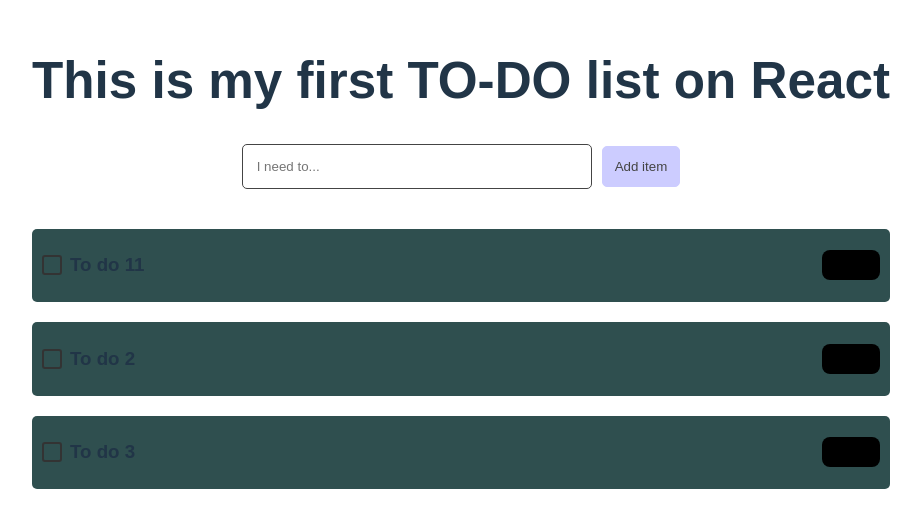
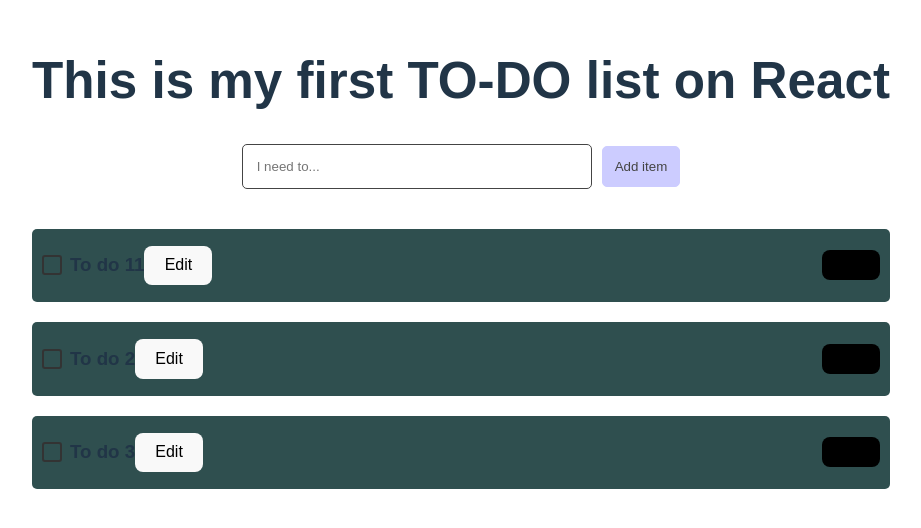
Before and after one commit to KachmarOleg/to-do-my-own, a React (Vite) app: page / in a window 1280 px wide. Shown: the part 136-664 px from the top of the page, without its empty margins (179-1100 px from the left). Built offline with nearby package versions, Linux system fonts and the light colour scheme.

Commit message:
refactor: split App into components

```diff
--- a/src/App.jsx
+++ b/src/App.jsx
@@ -1,90 +1,48 @@
-import { useState, useId } from "react";
-import viteLogo from "/vite.svg";
+import { useState } from "react";
 import todoList from "./data";
 import "./App.css";
 import "./styles.scss";
 
-// Що ще треба?
-//
-// 1. Редагувати текст
-// 2. Підпункти (і вони іншим шрифтом, або не жирні хоча б)
-// 3. Колір міняти при редагуванні
-// 4. Drag and Drop пересувати айтеми
-// 5. Стилі підправити
+import ToDoItem from "./components/ToDoItem";
+import ToDoForm from "./components/ToDoForm";
 
 function App() {
   const [list, setList] = useState(todoList);
 
-  function ToDoItem({ children, dataId }) {
-    const [status, setStatus] = useState(false);
-
-    function handleChange() {
-      setStatus(!status);
-    }
-
-    return (
-      <>
-        <div className="todoItem">
-          <label className="checkbox-container">
-            <input type="checkbox" onChange={handleChange} name="status" />
-            <span className="checkbox-custom"></span>
-            <h3 className={status ? "is-done" : ""}>{children}</h3>
-            <button
-              className="remove_btn"
-              onClick={handleRemoveToDo}
-              data-id={dataId}
-            >
-              Delete
-            </button>
-          </label>
-        </div>
-      </>
-    );
-  }
-
-  function handleSubmit(event) {
-    event.preventDefault();
-
-    const data = new FormData(event.target);
-    const toDoItem = data.get("to-do-item");
-
-    const thebiggerID = list.length > 0 ? list.slice(-1)[0] : 0;
-
+  function handleAddItem(title) {
+    const thebiggerID = list.length > 0 ? list.slice(-1)[0] : { id: 0 };
     setList([
       ...list,
       {
         id: thebiggerID.id + 1,
-        Title: toDoItem,
-        is_done: true,
+        Title: title,
+        is_done: false,
       },
     ]);
-
-    return;
   }
 
-  function handleRemoveToDo(event) {
-    const toDoItemId = Number(event.target.dataset.id);
+  function handleRemoveItem(id) {
+    setList(list.filter((item) => item.id !== id));
+  }
 
-    setList(list.filter((item) => item.id !== toDoItemId));
+  function handleUpdateItem(id) {
+    console.log("Edit clicked for item id:", id);
+    // Тут ти можеш реалізувати логіку редагування
   }
 
   return (
     <>
       <h1>This is my first TO-DO list on React</h1>
-      <form onSubmit={handleSubmit}>
-        <input
-          type="text"
-          name="to-do-item"
-          placeholder="I need to..."
-          className="add-todo-field"
-        />
-
-        <input type="submit" className="add-btn" value="Add item" />
-      </form>
+      <ToDoForm onAdd={handleAddItem} />
 
       <div className="todo-items">
         {list.map((todoItem) => (
-          <ToDoItem key={todoItem.id} dataId={todoItem.id}>
+          <ToDoItem
+            key={todoItem.id}
+            dataId={todoItem.id}
+            onRemove={handleRemoveItem}
+            onEdit={handleUpdateItem}
+          >
             {todoItem.Title}
           </ToDoItem>
         ))}
--- /dev/null
+++ b/src/components/ToDoForm.jsx
@@ -0,0 +1,23 @@
+function ToDoForm({ onAdd }) {
+  function handleSubmit(event) {
+    event.preventDefault();
+    const data = new FormData(event.target);
+    const toDoItem = data.get("to-do-item");
+    onAdd(toDoItem);
+    event.target.reset();
+  }
+
+  return (
+    <form onSubmit={handleSubmit}>
+      <input
+        type="text"
+        name="to-do-item"
+        placeholder="I need to..."
+        className="add-todo-field"
+      />
+      <input type="submit" className="add-btn" value="Add item" />
+    </form>
+  );
+}
+
+export default ToDoForm;
--- a/src/components/ToDoItem.jsx
+++ b/src/components/ToDoItem.jsx
@@ -1 +1,25 @@
-//
+import { useState } from "react";
+
+function ToDoItem({ children, dataId, onRemove, onEdit }) {
+  const [status, setStatus] = useState(false);
+
+  function handleChange() {
+    setStatus(!status);
+  }
+
+  return (
+    <div className="todoItem">
+      <label className="checkbox-container">
+        <input type="checkbox" onChange={handleChange} name="status" />
+        <span className="checkbox-custom"></span>
+        <h3 className={status ? "is-done" : ""}>{children}</h3>
+        <button onClick={() => onEdit(dataId)}>Edit</button>
+        <button className="remove_btn" onClick={() => onRemove(dataId)}>
+          Delete
+        </button>
+      </label>
+    </div>
+  );
+}
+
+export default ToDoItem;
--- a/src/handle-events/handleSubmit.jsx
+++ /dev/null
@@ -1 +0,0 @@
-//
--- a/src/styles.scss
+++ b/src/styles.scss
@@ -47,7 +47,7 @@
   cursor: pointer;
 }
 
-.checkbox-container input {
+.checkbox-container input[type="checkbox"] {
   display: none;
 }
 
```
